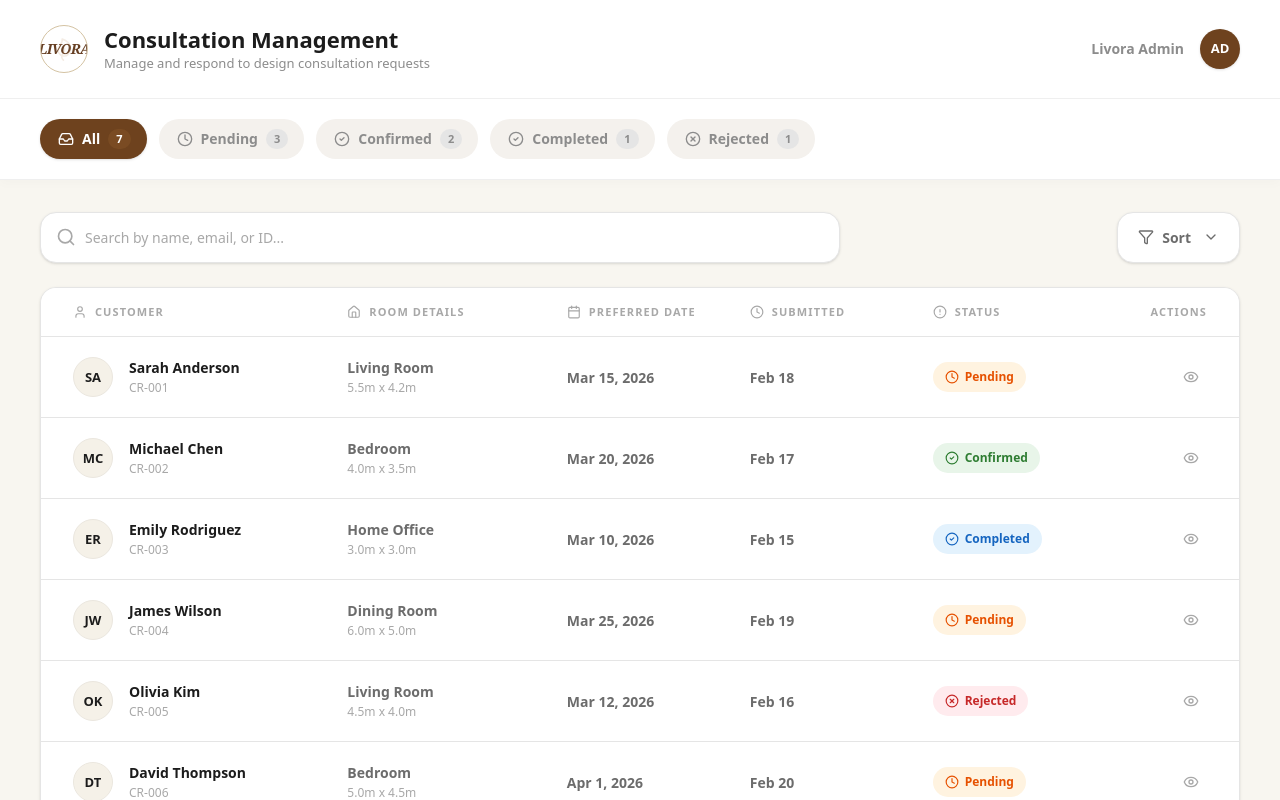
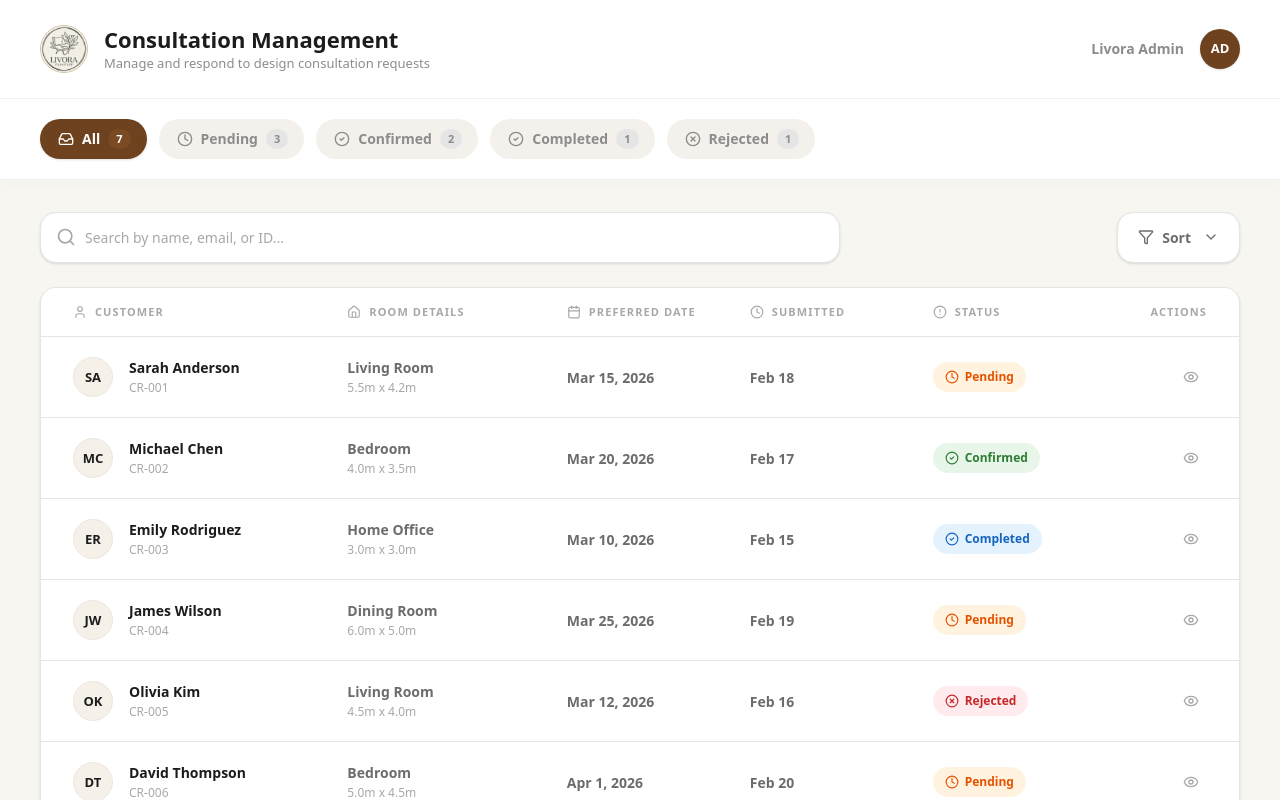
Before and after one commit to MUA1234/Livora, a Next.js app: page /admin/consultations in a window 1280 px wide. Shown: the top 800 px of the page. Built offline with nearby package versions, Linux system fonts and the light colour scheme.

Commit message:
Logo added

```diff
--- a/src/app/admin/consultations/page.tsx
+++ b/src/app/admin/consultations/page.tsx
@@ -18,6 +18,7 @@ import {
   ChevronRight,
   Leaf
 } from "lucide-react";
+import Image from "next/image";
 
 type Status = "pending" | "confirmed" | "completed" | "rejected";
 
@@ -141,10 +142,13 @@ export default function ConsultationManagementPage() {
         <div className="flex items-center justify-between px-10 py-6 border-b border-[#E5E5E5]/60 block w-full">
           <div className="flex items-center gap-4">
             <div className="w-12 h-12 rounded-full border border-[#D4C3A3] flex items-center justify-center relative overflow-hidden bg-white shrink-0">
-              <span className="text-[#663F23] font-serif italic font-bold tracking-tighter text-sm flex items-center justify-center">
-                <Leaf size={20} className="absolute text-[#C8A27B] opacity-20 -rotate-45" />
-                LIVORA
-              </span>
+              <Image
+                src="/logo.png"
+                alt="LIVORA"
+                width={48}
+                height={48}
+                className="object-cover"
+              />
             </div>
             <div>
               <h1 className="text-[22px] font-bold text-[#1C1C1C] leading-snug">Consultation Management</h1>
--- a/src/app/admin/login/page.tsx
+++ b/src/app/admin/login/page.tsx
@@ -4,6 +4,7 @@ import React, { useState } from 'react';
 import Link from 'next/link';
 import { Mail, Lock, Loader2 } from 'lucide-react';
 import { useRouter } from 'next/navigation';
+import Image from 'next/image';
 
 export default function AdminLogin() {
     const router = useRouter();
@@ -47,13 +48,14 @@ export default function AdminLogin() {
                     {/* Logo Section */}
                     <div className="flex justify-center mb-8">
                         {/* Approximating the logo image with a styled container */}
-                        <div className="flex h-40 w-40 flex-col items-center justify-center bg-[#f7f5ed]">
-                            <div className="relative flex h-32 w-32 flex-col items-center justify-center rounded-full border border-[#4a4a4a]">
-                                {/* Minimal visual representation of the chair/flower */}
-                                <div className="mb-1 h-10 w-10 border border-[#4a4a4a] rounded-b-xl rounded-t-sm border-b-2" />
-                                <span className="font-serif text-[18px] tracking-[0.15em] text-[#333333]">LIVORA</span>
-                                <span className="text-[7px] font-sans tracking-[0.3em] text-[#555555]">FURNITURE</span>
-                            </div>
+                        <div className="flex h-40 w-40 items-center justify-center bg-[#f7f5ed] border-4 border-[#674630]/10 rounded-full overflow-hidden shadow-inner">
+                            <Image
+                                src="/logo.png"
+                                alt="LIVORA Logo"
+                                width={160}
+                                height={160}
+                                className="object-cover"
+                            />
                         </div>
                     </div>
 
--- a/src/app/dashboard/page.tsx
+++ b/src/app/dashboard/page.tsx
@@ -28,8 +28,14 @@ export default function Dashboard() {
                 <div>
                     <div className="h-20 flex items-center px-8 border-b border-[#E5E5E5]/50">
                         <div className="flex items-center gap-3">
-                            <div className="w-8 h-8 rounded-full border border-[#663F23] flex items-center justify-center relative overflow-hidden">
-                                <span className="text-[#663F23] text-xs font-bold">LV</span>
+                            <div className="w-10 h-10 rounded-full border border-[#663F23] flex items-center justify-center relative overflow-hidden bg-white">
+                                <Image
+                                    src="/logo.png"
+                                    alt="LIVORA"
+                                    width={40}
+                                    height={40}
+                                    className="object-cover"
+                                />
                             </div>
                             <span className="text-2xl font-bold text-[#663F23] tracking-tight">Livora</span>
                         </div>
--- a/src/app/forgot-password/page.tsx
+++ b/src/app/forgot-password/page.tsx
@@ -2,6 +2,7 @@
 
 import React, { useState } from 'react';
 import Link from 'next/link';
+import Image from 'next/image';
 import { Mail, ArrowLeft, Loader2, CheckCircle2 } from 'lucide-react';
 
 export default function ForgotPassword() {
@@ -50,8 +51,14 @@ export default function ForgotPassword() {
                             Back to login
                         </Link>
 
-                        <div className="mb-6 flex h-20 w-20 items-center justify-center rounded-2xl bg-[#f8f6f0] border border-neutral-100 shadow-sm">
-                            <span className="text-sm font-serif tracking-widest text-[#5c4033] font-bold">LIVORA</span>
+                        <div className="mb-6 flex h-24 w-24 items-center justify-center rounded-2xl bg-[#f8f6f0] border border-neutral-100 shadow-sm overflow-hidden">
+                            <Image
+                                src="/logo.png"
+                                alt="LIVORA Logo"
+                                width={96}
+                                height={96}
+                                className="object-cover"
+                            />
                         </div>
 
                         {!isSubmitted ? (
--- a/src/app/page.tsx
+++ b/src/app/page.tsx
@@ -4,6 +4,7 @@ import React, { useState } from 'react';
 import Link from 'next/link';
 import { Mail, Lock, Loader2 } from 'lucide-react';
 import { useRouter } from 'next/navigation';
+import Image from 'next/image';
 
 export default function Login() {
   const router = useRouter();
@@ -46,8 +47,14 @@ export default function Login() {
         <div className="w-full max-w-md space-y-8">
           {/* Logo Section */}
           <div className="flex flex-col items-center sm:items-start text-center sm:text-left">
-            <div className="mb-8 flex h-32 w-32 items-center justify-center rounded-full bg-[#f8f6f0] border border-neutral-200">
-              <span className="text-xl font-serif tracking-widest text-[#5c4033]">LIVORA</span>
+            <div className="mb-8 flex h-32 w-32 items-center justify-center rounded-full bg-[#f8f6f0] border border-neutral-200 overflow-hidden">
+              <Image
+                src="/logo.png"
+                alt="LIVORA Logo"
+                width={128}
+                height={128}
+                className="object-cover"
+              />
             </div>
             <h1 className="text-3xl font-semibold tracking-tight text-neutral-900">
               Welcome
--- a/src/app/reset-password/page.tsx
+++ b/src/app/reset-password/page.tsx
@@ -4,6 +4,7 @@ import React, { useState } from 'react';
 import { useRouter } from 'next/navigation';
 import { Lock, Loader2, CheckCircle2, Eye, EyeOff } from 'lucide-react';
 import Link from 'next/link';
+import Image from 'next/image';
 
 export default function ResetPassword() {
     const router = useRouter();
@@ -58,8 +59,14 @@ export default function ResetPassword() {
                 <div className="w-full max-w-md space-y-8">
                     {/* Logo Section */}
                     <div className="flex flex-col items-center sm:items-start text-center sm:text-left">
-                        <div className="mb-6 flex h-20 w-20 items-center justify-center rounded-2xl bg-[#f8f6f0] border border-neutral-100 shadow-sm">
-                            <span className="text-sm font-serif tracking-widest text-[#5c4033] font-bold">LIVORA</span>
+                        <div className="mb-6 flex h-24 w-24 items-center justify-center rounded-2xl bg-[#f8f6f0] border border-neutral-100 shadow-sm overflow-hidden">
+                            <Image
+                                src="/logo.png"
+                                alt="LIVORA Logo"
+                                width={96}
+                                height={96}
+                                className="object-cover"
+                            />
                         </div>
 
                         {!isSuccess ? (
```
Also changed, not shown: public/Logo.png (added).
